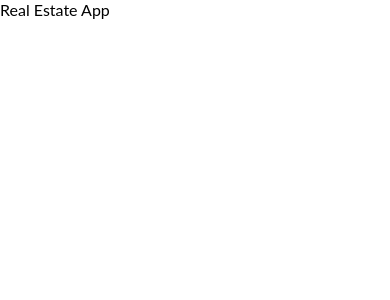
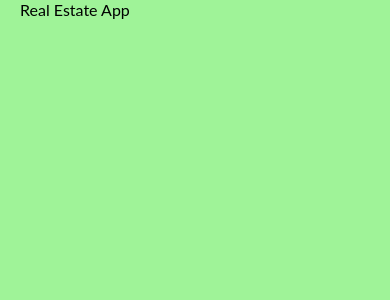
Before and after one commit to mpondev/real-estate-app, a React (Vite) app: page / in a window 390 px wide. Shown: the top 300 px of the page. Built offline with nearby package versions, Linux system fonts and the light colour scheme.

Commit message:
Add responsive Layout

```diff
--- a/src/App.jsx
+++ b/src/App.jsx
@@ -1,5 +1,7 @@
+import './layout.scss';
+
 function App() {
-  return <div>Real Estate App</div>;
+  return <div className="layout">Real Estate App</div>;
 }
 
 export default App;
--- /dev/null
+++ b/src/layout.scss
@@ -0,0 +1,23 @@
+@import './responsive.scss';
+
+.layout {
+  height: 100vh;
+  max-width: 1366px;
+  margin: 0 auto;
+  padding: 0 20px;
+
+  @include lg {
+    background: rgb(246, 86, 86);
+    max-width: 1280px;
+  }
+
+  @include md {
+    background: rgb(0, 221, 255);
+    max-width: 768px;
+  }
+
+  @include sm {
+    background: rgb(159, 243, 152);
+    max-width: 640px;
+  }
+}
--- /dev/null
+++ b/src/responsive.scss
@@ -0,0 +1,17 @@
+@mixin sm {
+  @media (max-width: 738px) {
+    @content;
+  }
+}
+
+@mixin md {
+  @media (max-width: 1024px) {
+    @content;
+  }
+}
+
+@mixin lg {
+  @media (max-width: 1366px) {
+    @content;
+  }
+}
```
